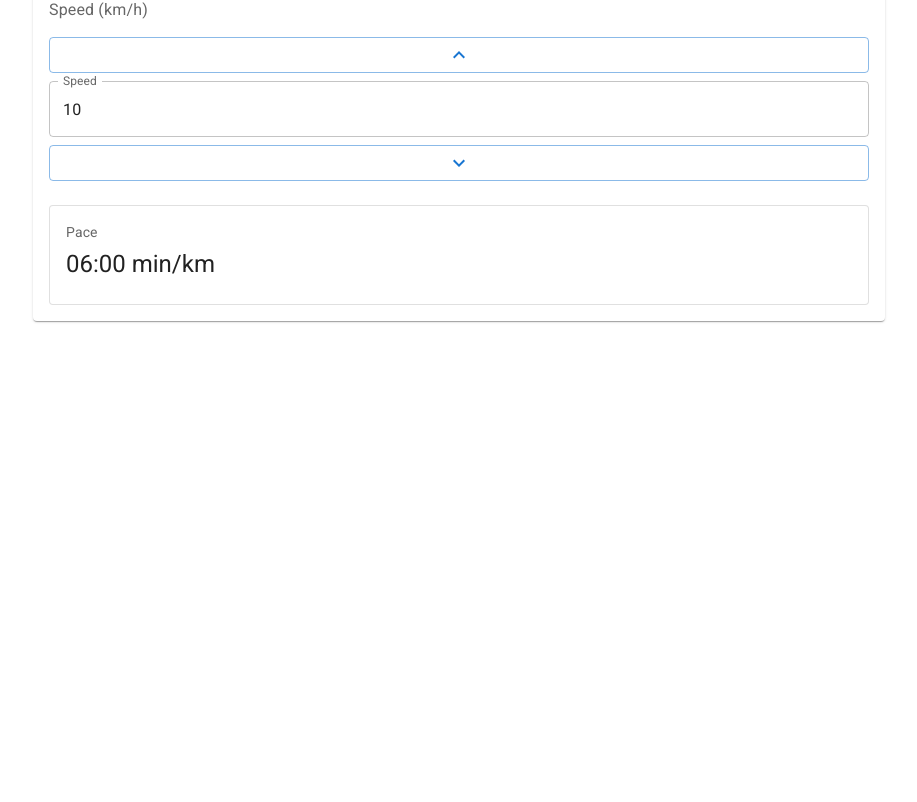
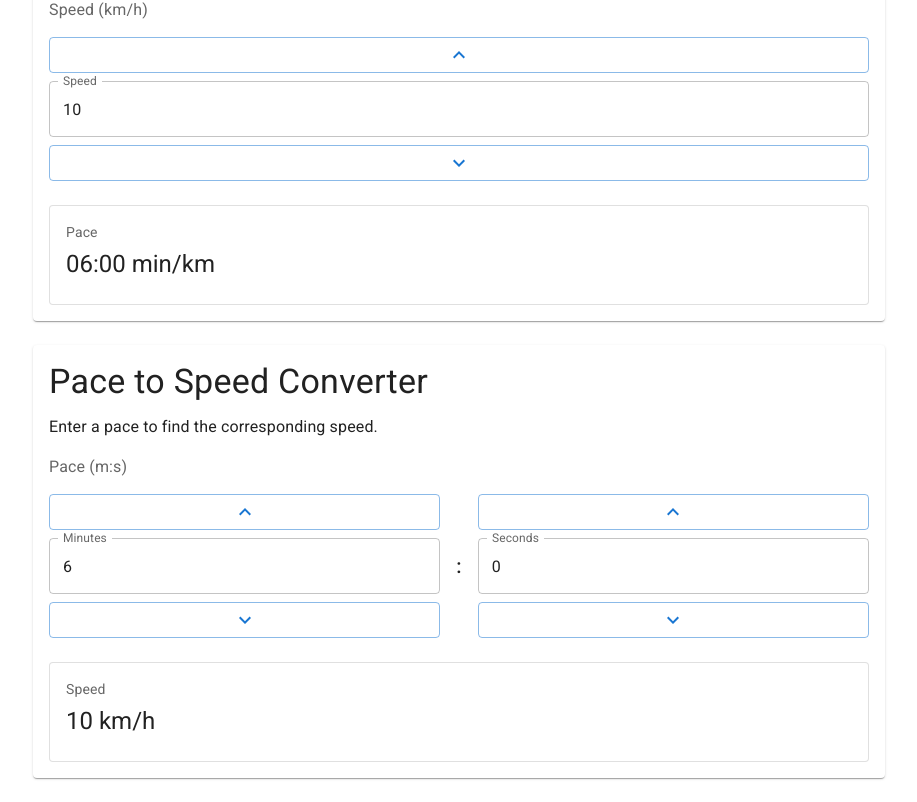
Before and after one commit to rwilinski/running-calculators, a React (Create React App) app: page / in a window 1280 px wide. Shown: the part 2103-2905 px from the top of the page, without its empty margins (181-1098 px from the left). Before the commit the page ends 2448 px from the top, so only its background shows below. Built offline with nearby package versions, Linux system fonts and the light colour scheme.

Commit message:
Pace to speed converter

```diff
--- a/src/app/app.tsx
+++ b/src/app/app.tsx
@@ -12,6 +12,7 @@ import { PaceCalculator } from './modules/pace-calculator.module';
 import { TimeCalculator } from './modules/time-calculator.module';
 import { DistanceCalculator } from './modules/distance-calculator.module';
 import { SpeedToPaceConverter } from './modules/speed-to-pace-converter.module';
+import { PaceToSpeedConverter } from './modules/pace-to-speed-converter.module';
 
 import logo from './images/logo-35.png';
 
@@ -61,6 +62,12 @@ export const App = () => {
             <SpeedToPaceConverter />
           </Paper>
         </Container>
+
+        <Container maxWidth="md" sx={{ mb: 3 }}>
+          <Paper sx={{ p: 2 }}>
+            <PaceToSpeedConverter />
+          </Paper>
+        </Container>
       </Box>
     </>
   );
--- /dev/null
+++ b/src/app/modules/pace-to-speed-converter.module.tsx
@@ -0,0 +1,41 @@
+import { InputLabel, Typography } from '@mui/material';
+import { useEffect, useState } from 'react';
+
+import { displaySpeed } from '../utils/display.util';
+import { Summary } from './../shared/summary.component';
+import { TimePicker } from './../shared/time-picker.component';
+
+export const PaceToSpeedConverter = () => {
+  const [pace, setPace] = useState(360);
+
+  const [speed, setSpeed] = useState<number>();
+
+  useEffect(() => {
+    setSpeed(pace ? (1 / pace) * 3600 : 0);
+  }, [pace]);
+
+  return (
+    <>
+      <Typography variant="h4" gutterBottom>
+        Pace to Speed Converter
+      </Typography>
+
+      <Typography variant="body1" paragraph={true}>
+        Enter a pace to find the corresponding speed.
+      </Typography>
+
+      <InputLabel sx={{ mb: 2 }}>Pace (m:s)</InputLabel>
+
+      <TimePicker asPace value={pace} onChange={setPace} />
+
+      <Summary
+        data={[
+          {
+            label: 'Speed',
+            text: displaySpeed(speed || 0),
+          },
+        ]}
+      />
+    </>
+  );
+};
--- a/src/app/modules/speed-to-pace-converter.module.tsx
+++ b/src/app/modules/speed-to-pace-converter.module.tsx
@@ -1,8 +1,8 @@
 import { InputLabel, Typography } from '@mui/material';
-import React, { useEffect, useState } from 'react';
-import { SpeedPicker } from '../shared/speed-picker.component';
+import { useEffect, useState } from 'react';
 
 import { displayPace } from '../utils/display.util';
+import { SpeedPicker } from '../shared/speed-picker.component';
 import { Summary } from './../shared/summary.component';
 
 export const SpeedToPaceConverter = () => {
```
